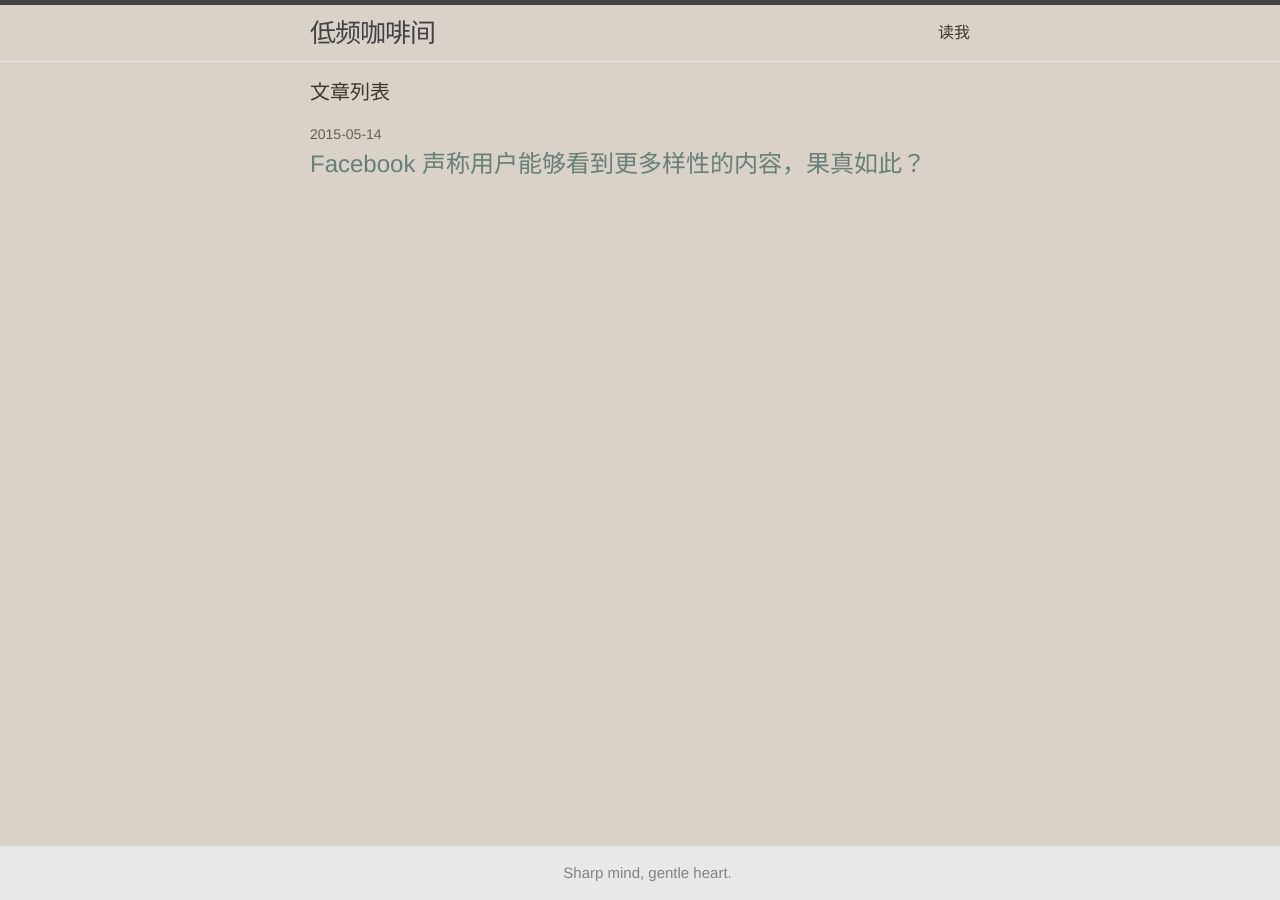
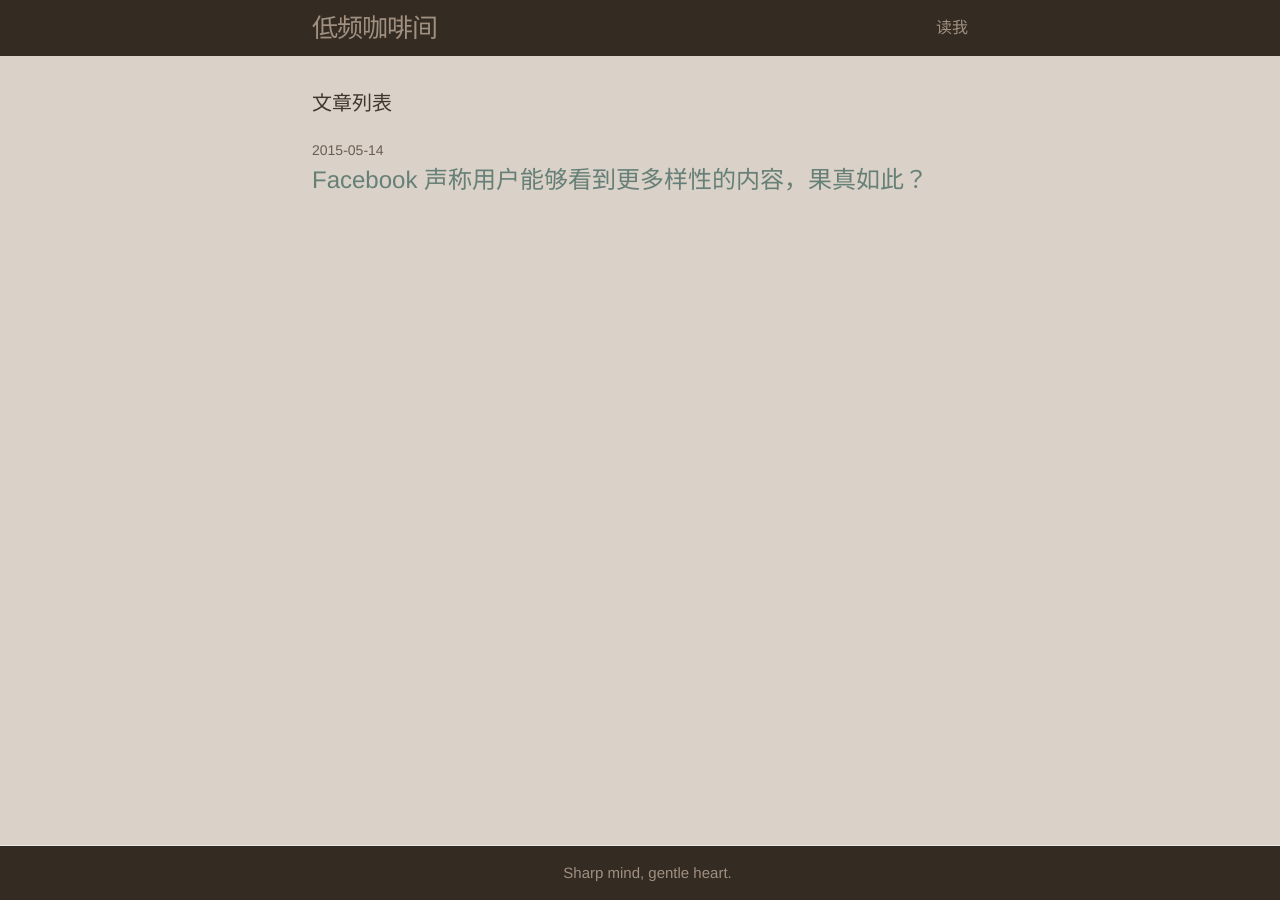
Before and after one commit to VirgilMing/LFCafe, a Jekyll site: the page built from index.html, in a window 1280 px wide. Built offline with Jekyll 4.4.1, drawn with Linux system fonts in a browser that asks for light colours.

Commit message:
分行单位换成 em，页眉页脚颜色更改

```diff
--- a/_sass/_layout.scss
+++ b/_sass/_layout.scss
@@ -14,8 +14,9 @@ html,body {
  * Site header
  */
 .site-header {
-    border-top: 5px solid $grey-color-dark;
-    border-bottom: 1px solid $grey-color-light;
+    /*border-top: 5px solid $grey-color-dark;*/
+    /*border-bottom: 1px solid $grey-color-light;*/
+    background: $background-color-darkest;
     min-height: 56px;
 
     // Positioning context for the mobile navigation icon
@@ -28,11 +29,15 @@ html,body {
     letter-spacing: -1px;
     margin-bottom: 0;
     float: left;
+    color: $text-color-lighter;
+    &:hover {
+        color: $text-color-lighter;
+    };
 
-    &,
+    /*&,
     &:visited {
         color: $grey-color-dark;
-    }
+    }*/
 }
 
 .site-nav {
@@ -44,7 +49,7 @@ html,body {
     }
 
     .page-link {
-        color: $text-color;
+        color: $text-color-lighter;
         line-height: $base-line-height;
 
         // Gaps between nav items, but not on the first one
@@ -108,9 +113,9 @@ html,body {
     padding: $spacing-unit/2 0;
     position: absolute;
     bottom:0;
-    height: 23px;
+    /*height: 23px;*/
     width:100%;
-    background-color: $grey-color-light;
+    background-color: $background-color-darkest;
 }
 
 .footer-heading {
@@ -126,7 +131,7 @@ html,body {
 
 .footer-col-wrapper {
     font-size: 15px;
-    color: $grey-color;
+    color: $text-color-lighter;
     margin-left: -$spacing-unit / 2;
 
     @extend %clearfix;
@@ -182,8 +187,12 @@ html,body {
  * Page content
  */
 .page-content {
-    padding: $spacing-unit/2 0 0 0;
+    padding: 0 0 0 0;
     padding-bottom:84px;
+}
+
+.page-content .wrapper {
+    padding-top: $spacing-unit;
 }
 
 .page-heading {
@@ -219,12 +228,14 @@ html,body {
 }
 
 .post-title {
-    font-size: 30px;
-    letter-spacing: -1px;
+    font-size: 36px;
+    /*letter-spacing: -1px;*/
     line-height: 1;
+    margin-left: calc(-0.05 * #{$spacing-unit});
+    margin-bottom: $spacing-unit / 4;
 
     @include media-query($on-laptop) {
-        font-size: 24px;
+        font-size: 32px;
     }
 }
 
--- a/css/main.scss
+++ b/css/main.scss
@@ -11,15 +11,17 @@ $base-font-size:   16px;
 $small-font-size:  $base-font-size * 0.875;
 $base-line-height: 1.5;
 
-$spacing-unit:     30px;
+$spacing-unit:		2em;
 $main-max-width:	45em;
 
 $text-color:					#3F372F;
 $text-color-light:				lighten($text-color, 15%);
+$text-color-lighter:			lighten($text-color, 35%);
 $text-color-dark:				darken($text-color, 15%);
 $background-color:				#dad1c8;
 $background-color-dark:			darken($background-color, 5%);
 $background-color-darker:		darken($background-color, 15%);
+$background-color-darkest:		darken($background-color, 65%);
 $code-background-color:			rgba(236,230,224,0.5);
 $code-background-color-solid:	rgba(236,230,224,1);
 $inline-code-border-color:		#634b4a;
```
